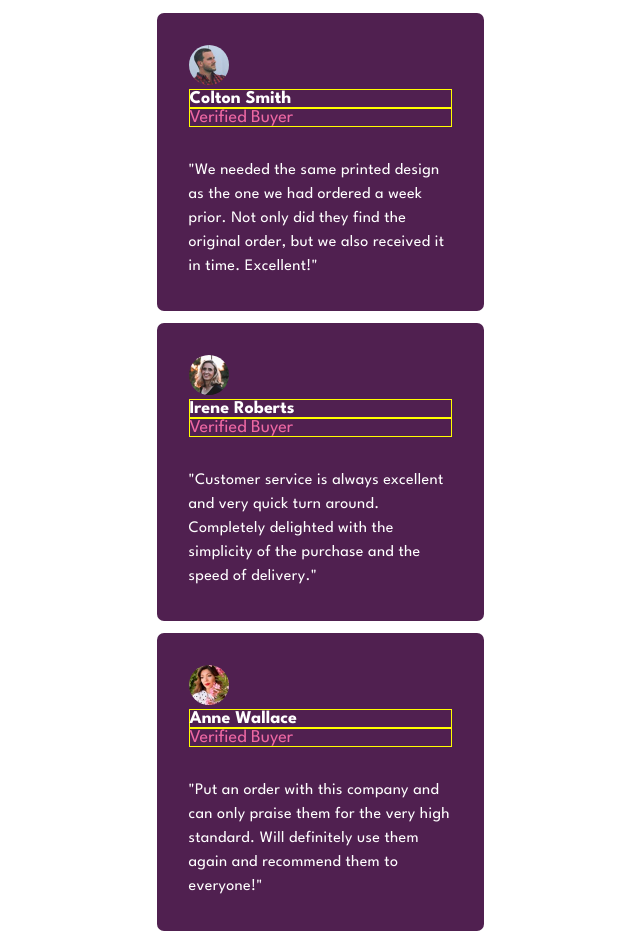
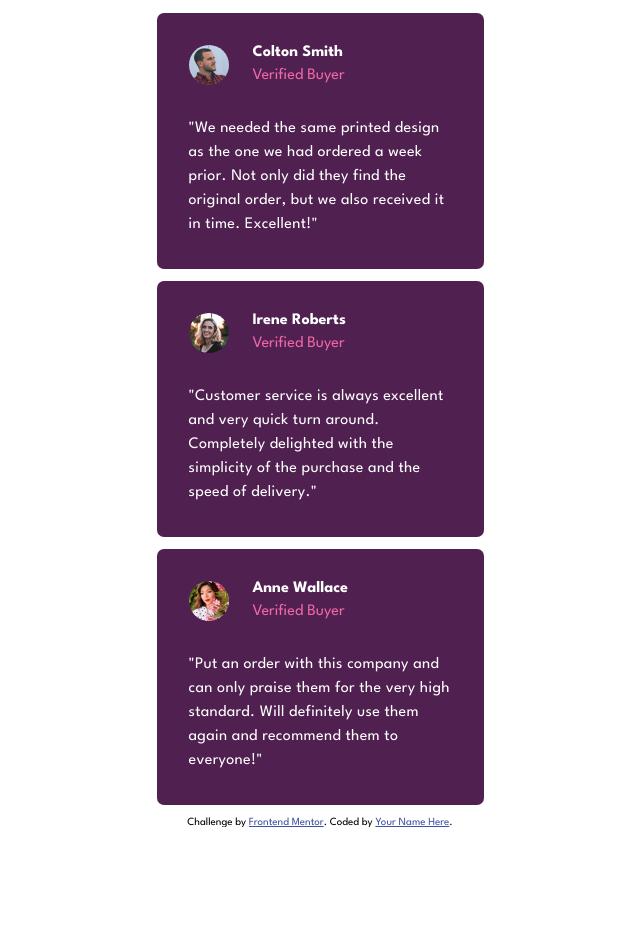
Before and after one commit to Mzu-Soci/Social-proof-section, a plain HTML site: page index.html in a window 1280 px wide. Shown: the part 651-1585 px from the top of the page, without its empty margins (320-960 px from the left). After the commit the page ends 1478 px from the top, so only its background shows below. Drawn offline with Linux system fonts and the light colour scheme.

Commit message:
edit testimonial section

```diff
--- a/css/style.css
+++ b/css/style.css
@@ -44,6 +44,7 @@
 .rating__p {
     font-weight: 700;
 }
+
 .stars {
     color: hsl(300, 43%, 22%);
     letter-spacing: .5em;
@@ -61,17 +62,20 @@
 .profile-photo {
     border-radius: 100px;
     height: 40px;
+    margin-right: 1.5em;
 }
 
-.testimonial__head > h1 {
-    border: solid 1px yellow;
-    font-size: large;
+.testimonial__head {
+    display: flex;
 }
 
-.testimonial__head > p {
-    border: solid 1px yellow;
+.head__text > h1, .head__text > p {
+    font-size: medium;
+}
+
+.head__text > p {
+    padding-top: .5em;
     color: hsl(333, 80%, 67%);
-    font-size: large;
 }
 
 .testimonial__body {
@@ -81,8 +85,6 @@
     line-height: 1.5em;
 }
 
-
-
 .attribution {
 font-size: 11px;
 text-align: center;
--- a/index.html
+++ b/index.html
@@ -20,6 +20,7 @@
 
   </head>
   <body>
+    <main>
       <div class="container">
         <div class="text-content">
           <div class="hero">
@@ -35,75 +36,80 @@
             <div class="rating">
               <p class="stars">⭐⭐⭐⭐⭐</p>
               <p class="rating__p">Rated 5 Stars in Reviews</p>
-
             </div>
 
             <div class="rating">
               <p class="stars">⭐⭐⭐⭐⭐</p>
               <p class="rating__p">Rated 5 Stars in Report Guru</p>
-
             </div>
 
             <div class="rating">
               <p class="stars">⭐⭐⭐⭐⭐</p>
               <p class="rating__p">Rated 5 Stars in BestTech</p>
-
             </div>
           </div>
 
           <div class="testimonial">
+            <div class="testimonial__head">
               <img src="images/image-colton.jpg" alt="" class="profile-photo">
-
-          <div class="testimonial__head">
+              <div class="head__text">
                 <h1>Colton Smith</h1>
                 <p>Verified Buyer</p>
+              </div>
+
             </div>
             <p class="testimonial__body">
               "We needed the same printed design as the one we had ordered a week prior.
             Not only did they find the original order, but we also received it in time.
             Excellent!"
             </p>
+          </div>
 
+          <div class="testimonial">
+
+            <div class="testimonial__head">
+              <img src="images/image-irene.jpg" alt="" class="profile-photo">
+              <div class="head__text">
+                <h1>Irene Roberts</h1>
+                <p>Verified Buyer</p>
+              </div>
+
+            </div>
+
+            <p class="testimonial__body">
+              "Customer service is always excellent and very quick turn around. Completely
+              delighted with the simplicity of the purchase and the speed of delivery."
+            </p>
 
           </div>
 
           <div class="testimonial">
-          <img src="images/image-irene.jpg" alt="" class="profile-photo">
-
             <div class="testimonial__head">
-          <h1>Irene Roberts</h1>
-          <p>Verified Buyer</p>
-
-          </div>
-          <p class="testimonial__body">
-            "Customer service is always excellent and very quick turn around. Completely
-            delighted with the simplicity of the purchase and the speed of delivery."
-
-          </p>
-
-        </div>
-        <div class="testimonial">
               <img src="images/image-anne.jpg" alt="" class="profile-photo">
-
-          <div class="testimonial__head">
+              <div class="head__text">
                 <h1>Anne Wallace</h1>
                 <p>Verified Buyer</p>
               </div>
+            </div>
+
             <p class="testimonial__body">
               "Put an order with this company and can only praise them for the very high
               standard. Will definitely use them again and recommend them to everyone!"
             </p>
           </div>
         </div>
+      </div>
+    </main>
 
 
-    </div>
-
+    <footer>
       <div class="attribution">
         Challenge by
         <a href="https://www.frontendmentor.io?ref=challenge" target="_blank"
           >Frontend Mentor</a
         >. Coded by <a href="#">Your Name Here</a>.
       </div>
+    </footer>
+
   </body>
 </html>
```
Lines whose indentation alone changed are shown as unchanged.
